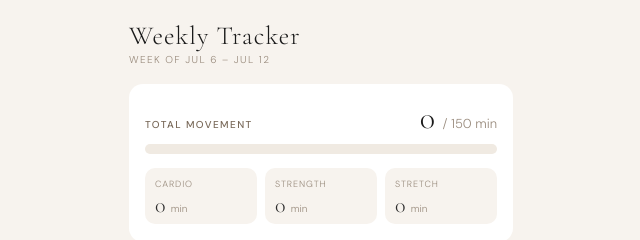
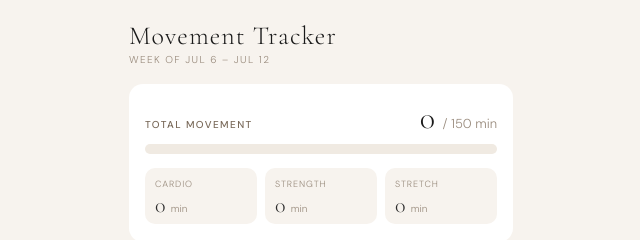
Before and after one commit to smzeman10/workout-tracker, a plain HTML site: page index.html in a window 1280 px wide. Shown: the top 240 px of the page, 319-959 px from the left. Drawn offline with nearby package versions, Linux system fonts and the light colour scheme.

Commit message:
Rename 'Weekly Tracker' to 'Movement Tracker'

```diff
--- a/index.html
+++ b/index.html
@@ -223,7 +223,7 @@
 </head>
 <body>
 
-<h1>Weekly Tracker</h1>
+<h1>Movement Tracker</h1>
 <div class="week-label" id="week-label">—</div>
 
 <!-- GOAL BANNER -->
```
